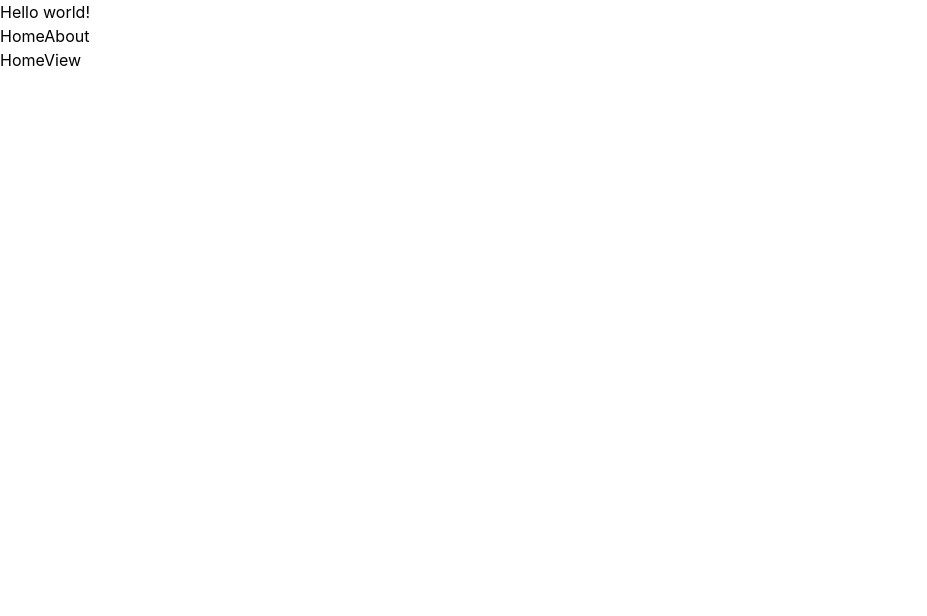
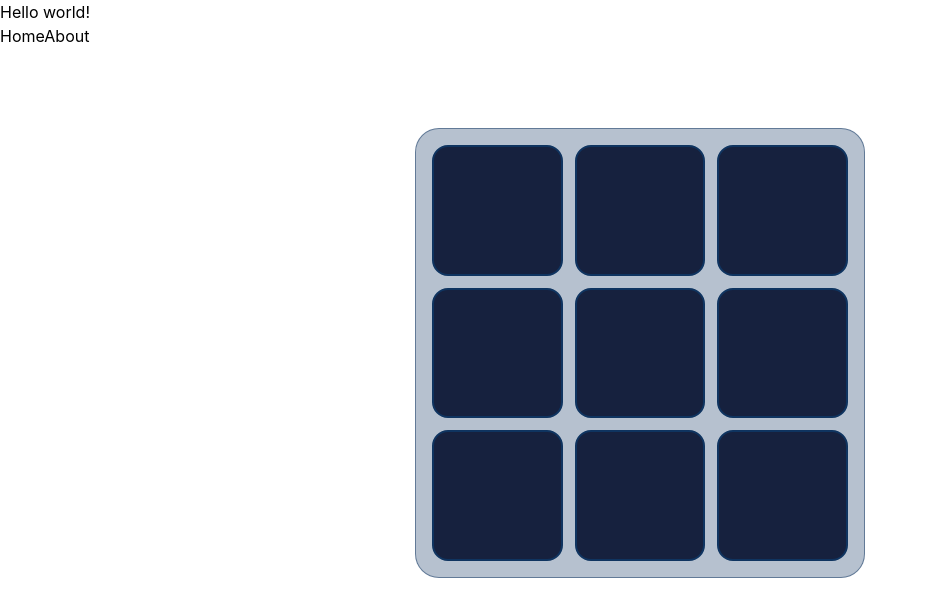
Before and after one commit to mateuszlubianka1993/tic_tac_toe_vue3_game, a Vue app: page / in a window 1280 px wide. Shown: the top 616 px of the page, without its empty margins (0-927 px from the left). Built offline with nearby package versions, Linux system fonts and the light colour scheme.

Commit message:
feat: implement GameBoard grid

```diff
--- /dev/null
+++ b/src/components/GameBoard.vue
@@ -0,0 +1,49 @@
+<script setup lang="ts">
+import { useGame } from "../composables/useGame";
+import Square from "./Square.vue";
+
+const { board, makeMove, winner, isDraw, winningLine } = useGame();
+
+const isGameOver = () => !!winner.value || isDraw.value;
+</script>
+
+<template>
+  <section class="flex flex-col items-center gap-8">
+    <div class="text-center h-12">
+      <Transition
+        enter-active-class="transition duration-300 ease-out"
+        enter-from-class="transform -translate-y-4 opacity-0"
+        enter-to-class="transform translate-y-0 opacity-100"
+      >
+        <p v-if="winner" class="text-2xl font-bold text-accent-gold uppercase tracking-widest">
+          Winner: {{ winner }}!
+        </p>
+        <p
+          v-else-if="isDraw"
+          class="text-2xl font-bold text-accent-silver uppercase tracking-widest"
+        >
+          It's a Draw!
+        </p>
+      </Transition>
+    </div>
+
+    <div
+      class="grid grid-cols-3 grid-rows-3 gap-3 w-full max-w-87.5 sm:max-w-112.5 p-4 bg-brand-panel/30 rounded-3xl border border-brand-panel/50 backdrop-blur-sm"
+    >
+      <Square
+        v-for="(cell, index) in board"
+        :key="index"
+        :value="cell"
+        :disabled="isGameOver()"
+        :is-winning-square="winningLine?.includes(index)"
+        @click="makeMove(index)"
+      />
+    </div>
+  </section>
+</template>
+
+<style scoped>
+section {
+  perspective: 1000px;
+}
+</style>
--- a/src/components/Square.vue
+++ b/src/components/Square.vue
@@ -5,6 +5,7 @@ import { PLAYERS } from "../config";
 interface Props {
   value: CellValue;
   disabled?: boolean;
+  isWinningSquare?: boolean;
 }
 
 defineProps<Props>();
@@ -24,6 +25,8 @@ const emit = defineEmits<{
         : 'cursor-default',
       value === PLAYERS.X_PLAYER ? 'text-player-x shadow-glow-x border-player-x/30' : '',
       value === PLAYERS.O_PLAYER ? 'text-player-o shadow-glow-o border-player-o/30' : '',
+      isWinningSquare && value === PLAYERS.X_PLAYER ? 'bg-player-x text-white scale-105 z-10' : '',
+      isWinningSquare && value === PLAYERS.O_PLAYER ? 'bg-player-o text-white scale-105 z-10' : '',
     ]"
   >
     <div
--- a/src/composables/useGame.ts
+++ b/src/composables/useGame.ts
@@ -9,6 +9,7 @@ export function useGame() {
   const board = ref<CellValue[]>(Array(9).fill(null));
   const currentPlayer = ref<Player>(X_PLAYER);
   const winner = ref<CellValue>(null);
+  const winningLine = ref<number[] | null>(null);
 
   const isDraw = computed(() => {
     return !winner.value && board.value.every((cell) => cell !== null);
@@ -23,6 +24,7 @@ export function useGame() {
 
       if (cellA && cellA === cellB && cellA === cellC) {
         winner.value = cellA;
+        winningLine.value = [a, b, c];
         return;
       }
     }
@@ -44,12 +46,14 @@ export function useGame() {
     board.value = Array(9).fill(null);
     currentPlayer.value = X_PLAYER;
     winner.value = null;
+    winningLine.value = null;
   };
 
   return {
     board,
     currentPlayer,
     winner,
+    winningLine,
     isDraw,
     makeMove,
     resetGame,
--- a/src/views/HomeView.vue
+++ b/src/views/HomeView.vue
@@ -1,5 +1,9 @@
-<script setup lang="ts"></script>
+<script setup lang="ts">
+import GameBoard from "@/components/GameBoard.vue";
+</script>
 
 <template>
-  <main>HomeView</main>
+  <main>
+    <GameBoard />
+  </main>
 </template>
```
Also changed, not shown: 1 other file (tests, documents, lock files or other folders).
